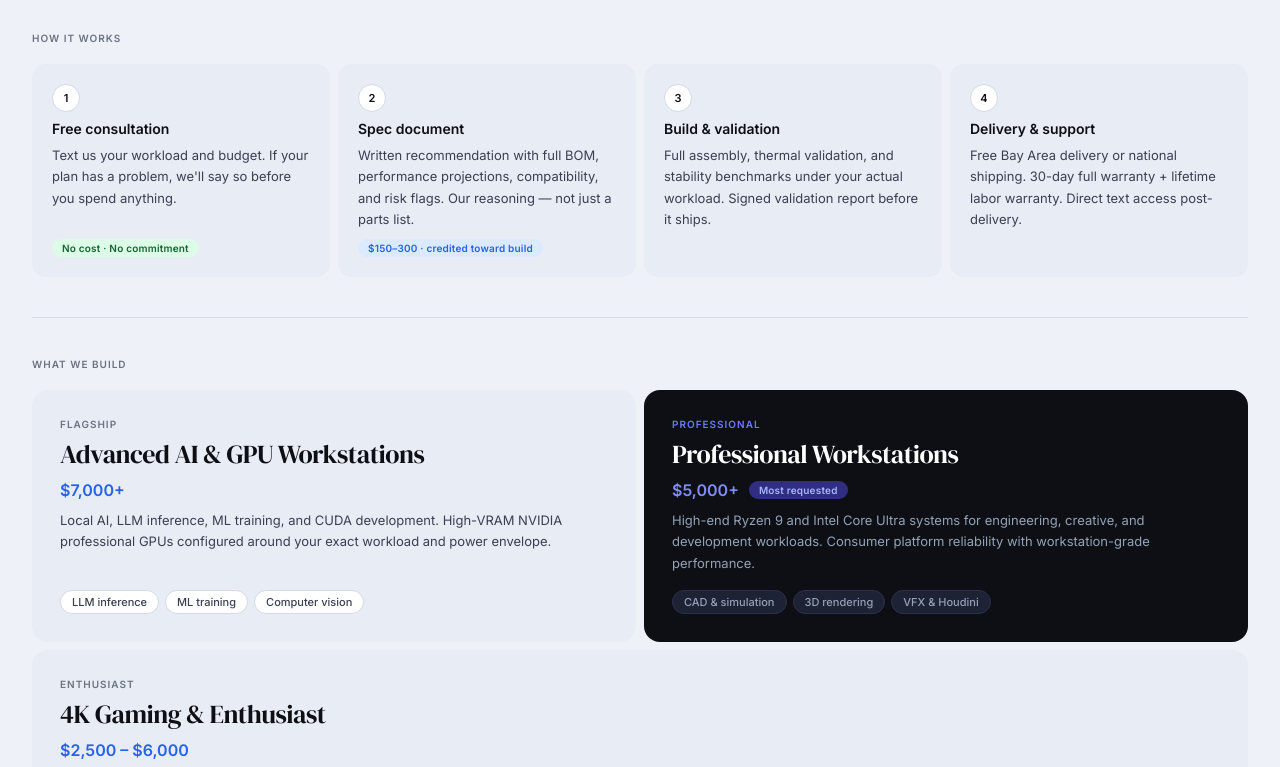
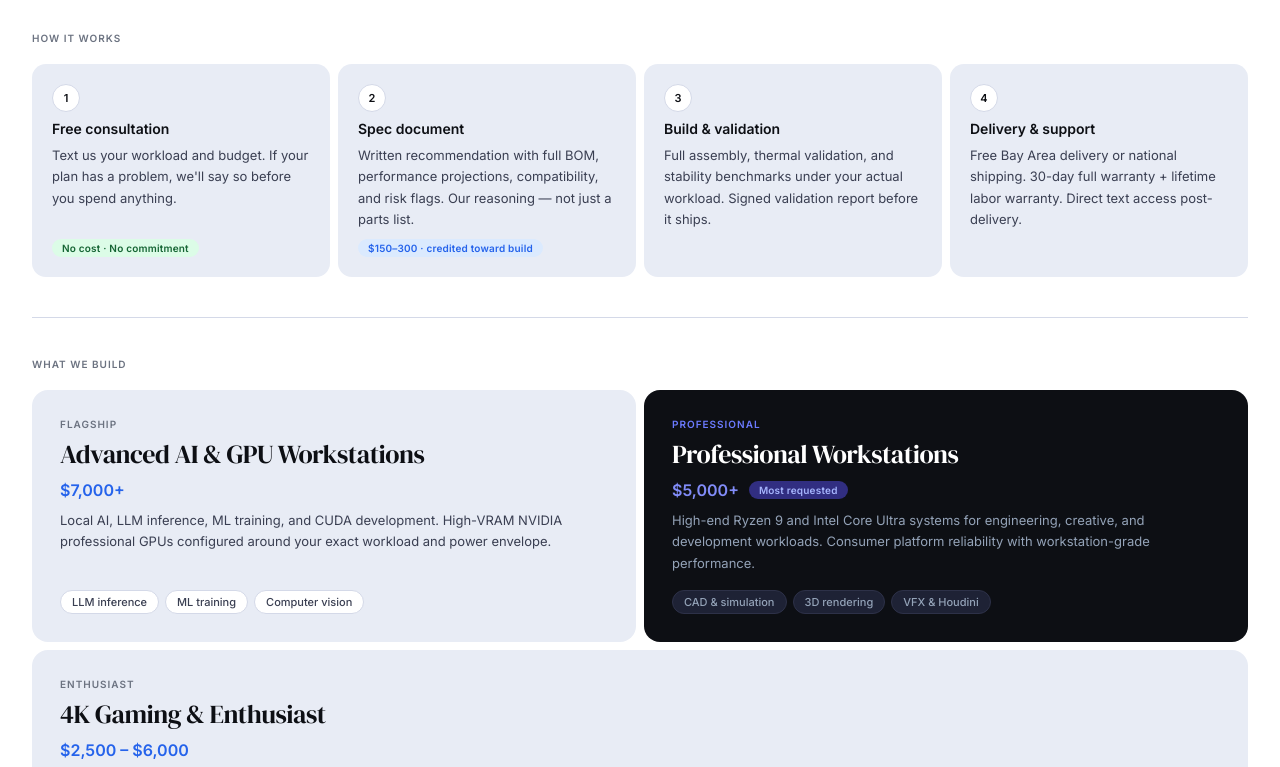
Before and after one commit to lianggoh/departs-services, a plain HTML site: page index.html in a window 1280 px wide. Shown: the part 89-856 px from the top of the page. Drawn offline with Linux system fonts and the light colour scheme.

Commit message:
Update index.html

```diff
--- a/index.html
+++ b/index.html
@@ -10,7 +10,7 @@
   *, *::before, *::after { box-sizing: border-box; margin: 0; padding: 0; }
 
   :root {
-    --bg: #eef1f7;
+    --bg: transparent;
     --card: #e8ecf5;
     --card-hover: #e2e7f2;
     --ink: #0d0f14;
```
